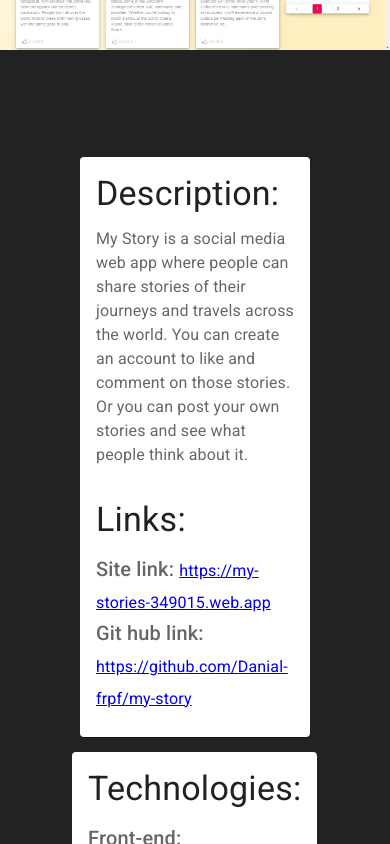
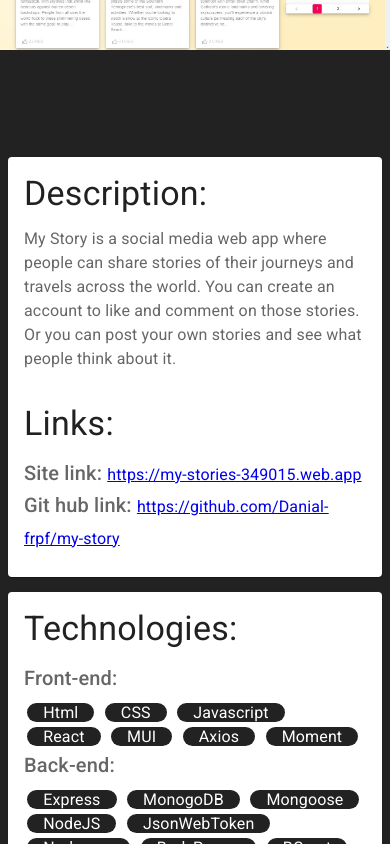
Before and after one commit to Danial-frpf/Portfolio, a React (Create React App) app: page / in a window 390 px wide. Shown: the part 3500-4344 px from the top of the page. Built offline with nearby package versions, Linux system fonts and the light colour scheme; a web font is replaced by a local one.

Commit message:
Added responsive cards for mobiles

```diff
--- a/src/components/Footer/Footer.jsx
+++ b/src/components/Footer/Footer.jsx
@@ -61,7 +61,7 @@ const Footer = () => {
                                 </Grid>
                             </Grid>
                         </Box>
-                        <Box>
+                        <Box style={{ overflow: "hidden" }}>
                             <Grid
                                 container
                                 alignItems="center"
@@ -88,7 +88,7 @@ const Footer = () => {
                                 </Grid>
                             </Grid>
                         </Box>
-                        <Box>
+                        <Box style={{ overflow: "hidden" }}>
                             <Grid
                                 container
                                 alignItems="center"
--- a/src/components/Projects/subComponents/MyStory.jsx
+++ b/src/components/Projects/subComponents/MyStory.jsx
@@ -1,7 +1,7 @@
 import React, { useRef } from "react";
-import { Carousel, Tec } from "./";
+import { Carousel, Tec, ProjectCard } from "./";
 import { myStoryImages } from "../../../media/";
-import { Box, Card, CardContent, Stack, Typography } from "@mui/material";
+import { Box, CardContent, Stack, Typography } from "@mui/material";
 import { useOnScreen } from "../../../customHooks";
 
 const MyStory = () => {
@@ -30,13 +30,24 @@ const MyStory = () => {
                 }}
             />
             <Stack
-                p="2rem 5rem"
+                p="2rem 0.5rem"
                 justifyContent="center"
                 alignItems="center"
                 direction="column"
                 spacing={2}
             >
-                <Card className={isVisible ? "animation--2" : ""}>
+                <ProjectCard
+                    className={isVisible ? "animation--2" : ""}
+                    sx={{
+                        width: {
+                            xs: "100%",
+                            sm: "100%",
+                            md: "80%",
+                            lg: "80%",
+                            xl: "70%",
+                        },
+                    }}
+                >
                     <CardContent>
                         <Typography variant="h4" component="h4" gutterBottom>
                             Description:
@@ -86,8 +97,8 @@ const MyStory = () => {
                             </Typography>
                         </Typography>
                     </CardContent>
-                </Card>
-                <Card className={isVisible ? "animation--2" : ""}>
+                </ProjectCard>
+                <ProjectCard className={isVisible ? "animation--2" : ""}>
                     <CardContent>
                         <Typography variant="h4" component="h4" gutterBottom>
                             Technologies:
@@ -121,8 +132,8 @@ const MyStory = () => {
                             <Tec>BCrypt</Tec> <Tec>Dotenv</Tec>
                         </Typography>
                     </CardContent>
-                </Card>
-                <Card className={isVisible ? "animation--2" : ""}>
+                </ProjectCard>
+                <ProjectCard className={isVisible ? "animation--2" : ""}>
                     <CardContent>
                         <Typography variant="h4" component="h4" gutterBottom>
                             How it started:
@@ -186,7 +197,7 @@ const MyStory = () => {
                             </ul>
                         </Typography>
                     </CardContent>
-                </Card>
+                </ProjectCard>
             </Stack>
         </Box>
     );
--- /dev/null
+++ b/src/components/Projects/subComponents/ProjectCard.jsx
@@ -0,0 +1,23 @@
+import React from "react";
+import { Card } from "@mui/material";
+
+const ProjectCard = ({ children, ...props }) => {
+    return (
+        <Card
+            sx={{
+                width: {
+                    xs: "100%",
+                    sm: "100%",
+                    md: "80%",
+                    lg: "80%",
+                    xl: "70%",
+                },
+            }}
+            {...props}
+        >
+            {children}
+        </Card>
+    );
+};
+
+export default ProjectCard;
--- a/src/components/Projects/subComponents/SpaceShooter.jsx
+++ b/src/components/Projects/subComponents/SpaceShooter.jsx
@@ -1,7 +1,7 @@
 import React, { useRef } from "react";
-import { Carousel, Tec } from "./";
+import { Carousel, Tec, ProjectCard } from "./";
 import { spaceShooterImages } from "../../../media/";
-import { Box, Card, CardContent, Stack, Typography } from "@mui/material";
+import { Box, CardContent, Stack, Typography } from "@mui/material";
 import { useOnScreen } from "../../../customHooks";
 
 const SpaceShooter = () => {
@@ -34,13 +34,13 @@ const SpaceShooter = () => {
                 }}
             />
             <Stack
-                p="2rem 5rem"
+                p="2rem 0.5rem"
                 justifyContent="center"
                 alignItems="center"
                 direction="column"
                 spacing={2}
             >
-                <Card className={isVisible ? "animation--2" : ""}>
+                <ProjectCard className={isVisible ? "animation--2" : ""}>
                     <CardContent>
                         <Typography variant="h4" component="h4" gutterBottom>
                             Description:
@@ -106,8 +106,8 @@ const SpaceShooter = () => {
                             </Typography>
                         </Typography>
                     </CardContent>
-                </Card>
-                <Card className={isVisible ? "animation--2" : ""}>
+                </ProjectCard>
+                <ProjectCard className={isVisible ? "animation--2" : ""}>
                     <CardContent>
                         <Typography variant="h4" component="h4" gutterBottom>
                             How it came to be:
@@ -135,7 +135,7 @@ const SpaceShooter = () => {
                             about it.
                         </Typography>
                     </CardContent>
-                </Card>
+                </ProjectCard>
             </Stack>
         </Box>
     );
--- a/src/components/Projects/subComponents/index.js
+++ b/src/components/Projects/subComponents/index.js
@@ -4,3 +4,4 @@ export { default as CustomImg } from "../subComponents/CustomImg.jsx";
 export { default as Tec } from "./Tec.jsx";
 export { default as MyStory } from "./MyStory.jsx";
 export { default as SpaceShooter } from "./SpaceShooter.jsx";
+export { default as ProjectCard } from "./ProjectCard.jsx";
```
